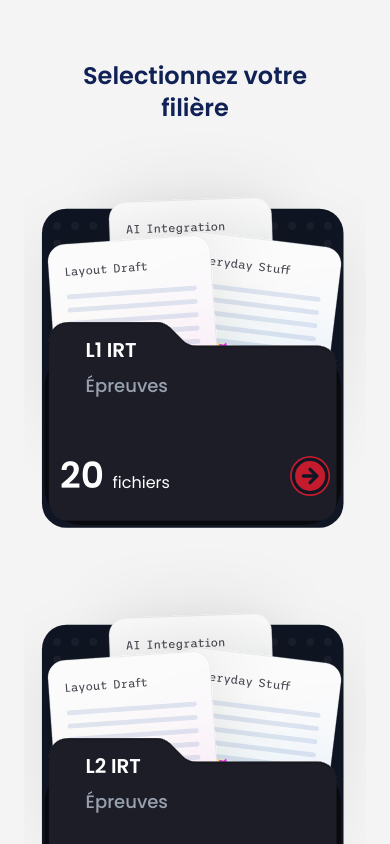
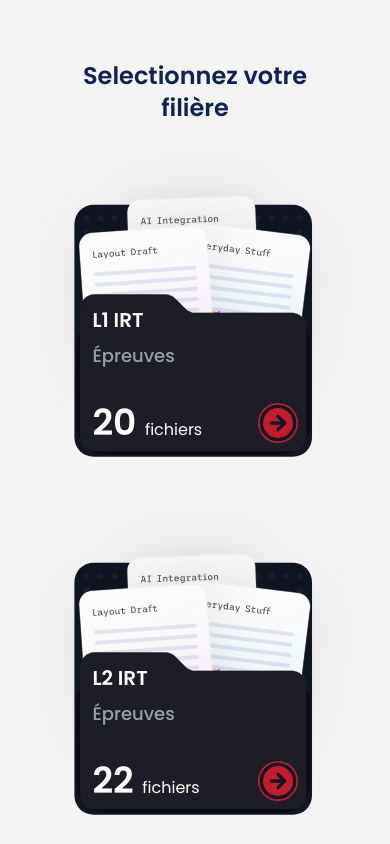
Before and after one commit to kaizen-squad/esgis-epreuves, a Next.js app: page / in a window 390 px wide. Shown: the part 3580-4424 px from the top of the page. Built offline with nearby package versions, Linux system fonts and the light colour scheme.

Commit message:
refactor(accueil): optimized render for the filiere card component

```diff
--- a/src/app/(public)/components/FiliereCard.tsx
+++ b/src/app/(public)/components/FiliereCard.tsx
@@ -15,29 +15,31 @@ const FiliereCard = ({
   className,
 }: FiliereProps) => {
   return (
-    <div className={`${className} relative h-100 w-full`}>
-      <div className="text-text-primary absolute top-[52%] left-[18%] z-10">
+    <div className={`${className} relative aspect-square w-full`}>
+      <div className="text-text-primary absolute inset-x-[20%] top-[52%] z-10">
         <p className="mb-2 text-xl font-semibold uppercase">{name}</p>
         <p className="text-lg font-medium text-gray-400">Épreuves</p>
       </div>
       <Image
         src="/images/filierecard.svg"
         alt="Filiere Carte"
-        className="z-0 object-cover md:object-contain"
+        className="z-0 object-contain"
         fill
         loading="eager"
       />
-      <div className="text-text-primary absolute bottom-[8%] left-[50%] flex translate-x-[-50%] items-center justify-between gap-30">
+      <div className="text-text-primary absolute inset-x-[20%] bottom-[8%] flex items-center justify-between md:bottom-[12%]">
         <div>
           <p className="whitespace-nowrap">
             <span className="text-4xl font-semibold">{num_epreuve} </span>
             <span>fichiers</span>
           </p>
         </div>
-        <FiArrowRightCircle
-          className="bg-background-accent text-text-default rounded-full"
-          size={40}
-        />
+        <button className="cursor-pointer transition-all duration-300 ease-in-out hover:scale-105">
+          <FiArrowRightCircle
+            className="bg-background-accent text-text-default rounded-full"
+            size={40}
+          />
+        </button>
       </div>
     </div>
   );
```
